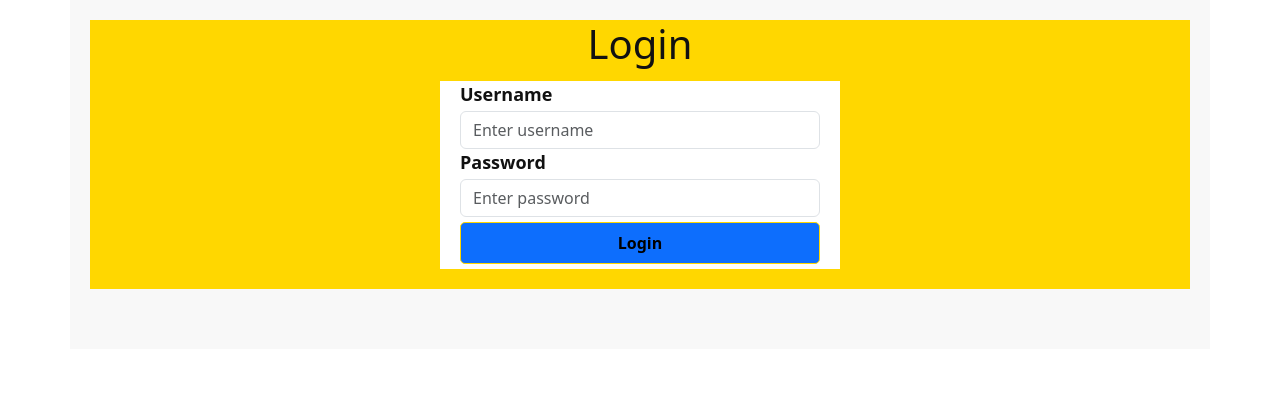
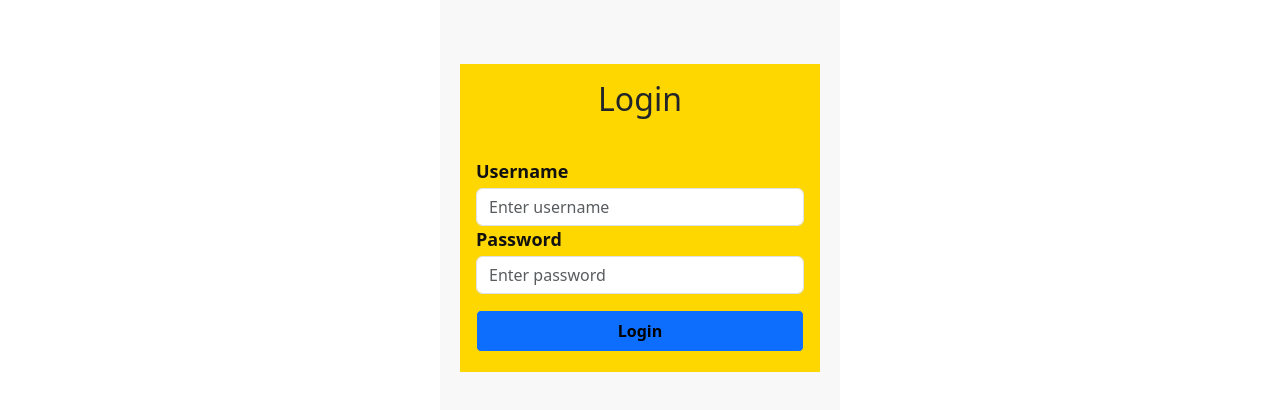
Before and after one commit to Harishkp77/Gym-App, a React (Create React App) app in the folder musclefit/: page /login in a window 1280 px wide. Shown: the top 410 px of the page. Built offline with nearby package versions, Linux system fonts and the light colour scheme.

Commit message:
login design changed

```diff
--- a/musclefit/src/components/Loginpage.js
+++ b/musclefit/src/components/Loginpage.js
@@ -7,7 +7,7 @@ const Loginpage = () => {
   const [errorMessage, setErrorMessage] = useState("");
   const passwordRef = useRef(null);
   const navigate = useNavigate();
-  //const alphanumericRegex = /^[a-zA-Z0-9]+$/;
+
 
   const checklogin = (e) => {
     e.preventDefault();
@@ -15,15 +15,9 @@ const Loginpage = () => {
       setErrorMessage("Please fill in both username and password.");
     } else if (username.trim() === "") {
       setErrorMessage("Please fill in the username.");
-    } /*else if (!username.match(alphanumericRegex)) {
-        setErrorMessage("Username should contain only alphanumeric characters.");
-    }*/ else if (password === "") {
+    }  else if (password === "") {
       setErrorMessage("Please fill in the password.");
-    } /*else if (password.includes(" ")) {
-      setErrorMessage("Password should not contain spaces.");
-    } else if (password.length > 15) {
-      setErrorMessage("Password should not exceed 15 characters.");
-    } */
+    }
 
     else if (username === "admin" && password === "1111") {
       navigate("/register");
@@ -48,10 +42,10 @@ const Loginpage = () => {
   };
 
   return (
-    <section className="container" id="login">
-      <div className="cover-card">
-        <h1 className="cover-title">Login</h1>
-        <form onSubmit={checklogin} className="cover-group">
+    <section className="container py-5 justify-content-center align-items-center vh-100" style={{ maxWidth: "400px" }} id="login">
+       <div className="cover-card px-3 mt-3">
+       <h2 className="mb-4 text-center py-3">Login</h2>
+        <form onSubmit={checklogin} >
           <label className="cover-label">Username</label>
           <input
             type="text"
@@ -75,8 +69,7 @@ const Loginpage = () => {
           />
 
           {errorMessage && <p className="alert alert-danger">{errorMessage}</p>}
-
-          <button type="submit" className="btn btn-primary cover-button">
+          <button type="submit" className=" mt-3 btn btn-primary cover-button">
             Login
           </button>
         </form>
--- a/musclefit/src/components/Signup.js
+++ b/musclefit/src/components/Signup.js
@@ -22,6 +22,7 @@ const Signup = () => {
       return;
     }
 
+
     fetch("http://localhost:5000/signup", {
       method: "POST",
       headers: {
@@ -33,9 +34,17 @@ const Signup = () => {
         password: formData.password,
       }),
     })
-      .then((response) => response.text())
+    .then((response) => {
+      if (!response.ok) {
+        throw new Error(`HTTP error! Status: ${response.status}`);
+      }
+      return response.json();
+    })
       .then((data) => {
-        setServerFeedback(data);
+        if (data.error) {
+          setServerFeedback(data.error); // Display the error message
+        } else {
+          setServerFeedback(data);
 
         setFormData({
           msId: "",
@@ -43,15 +52,19 @@ const Signup = () => {
           password: "",
           cnfpassword:"",
         });
+      }
       })
 
-      .catch((error) => console.error("Error submitting form:", error));
-  };
+      .catch((error) => {
+       console.error("Error submitting form:", error);
+      setServerFeedback("An error occurred while processing your request.");
+  });
+};
 
   return (
-    <div className="container d-flex justify-content-center align-items-center vh-100">
-      <div className="border p-4 rounded" style={{ maxWidth: "400px" }}>
-        <h2 className="mb-4 text-center">Sign Up</h2>
+    <div className="container py-5 justify-content-center align-items-center vh-100" style={{ maxWidth: "400px" }}>
+            <div className="cover-card px-3 mt-3">
+        <h2 className="mb-4 text-center py-3">Sign Up</h2>
         <form onSubmit={handleSubmit}>
           <div className="mb-3">
             <label htmlFor="msId" className="form-label">
```
Also changed, not shown: 1 other file (tests, documents, lock files or other folders).
